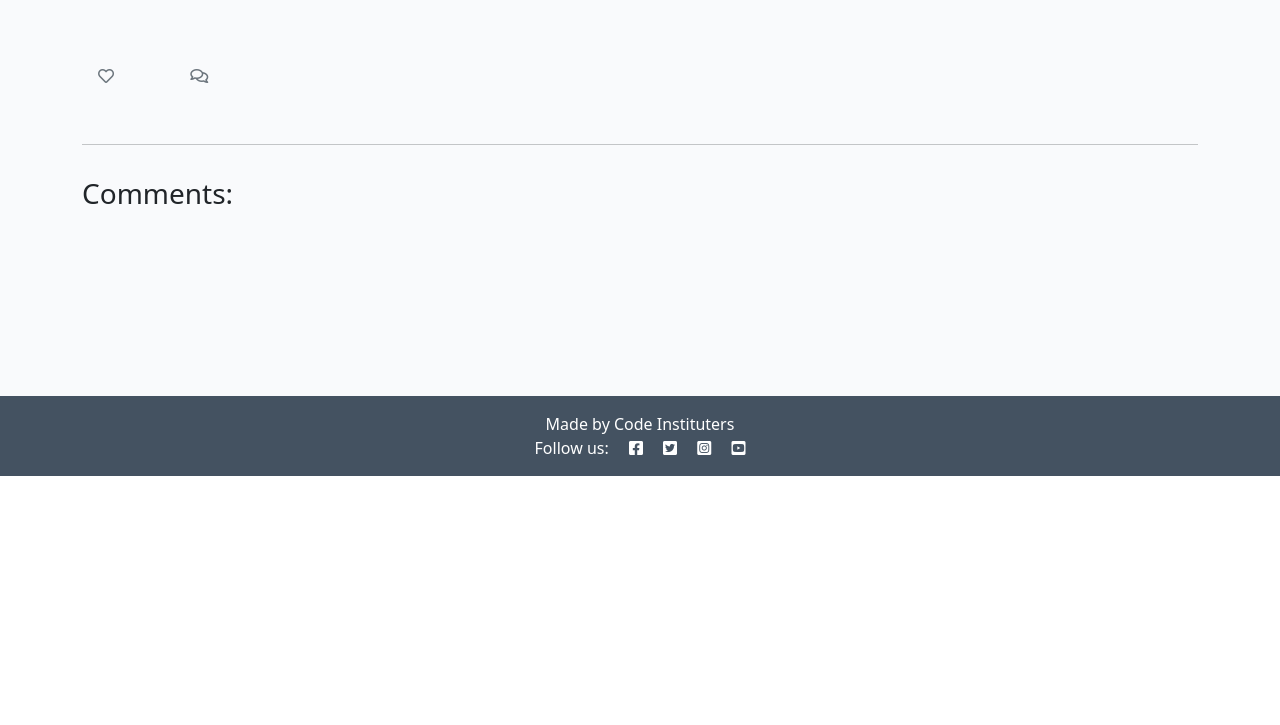
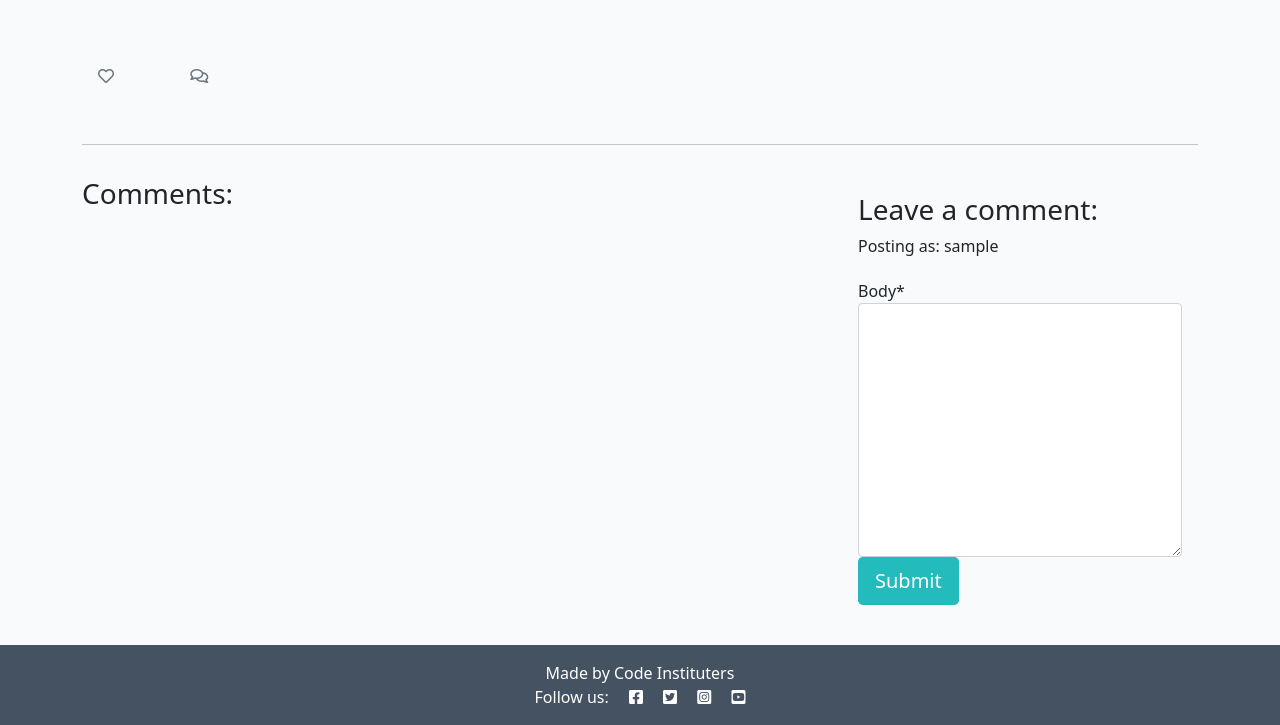
Before and after one commit to mikerae/mr-DjangoBlog, a Django app: template templates/post_detail.html in a window 1280 px wide. Shown: the part 324-1049 px from the top of the page. Before the commit the page ends 800 px from the top, so only its background shows below. Run offline with Django 3.2, Linux system fonts and the light colour scheme; the template is opened without the code that fills it: values named after a table or form of the project are taken from there, others are empty; the visitor is signed in with stand-in values (Sample User, id 1); some libraries are stand-ins or nearby versions.

Commit message:
Instal crispy-forms and format comments

```diff
--- /dev/null
+++ b/blog/forms.py
@@ -0,0 +1,8 @@
+from .models import Comment
+from django import forms
+
+
+class CommentForm(forms.ModelForm):
+    class Meta:
+        model = Comment
+        fields = ('body',)
--- a/blog/views.py
+++ b/blog/views.py
@@ -1,6 +1,7 @@
 from django.shortcuts import render, get_object_or_404
 from django.views import generic, View
 from .models import Post
+from .forms import CommentForm
 
 
 class PostList(generic.ListView):
@@ -27,5 +28,6 @@ class PostDetail(View):
                 "post": post,
                 "comments": comments,
                 "liked": liked,
+                "comment_form": CommentForm()
             },
         )
--- a/codestar/settings.py
+++ b/codestar/settings.py
@@ -49,6 +49,7 @@ INSTALLED_APPS = [
     'django.contrib.staticfiles',
     'cloudinary',
     'django_summernote',
+    'crispy_forms',
     'blog',
 ]
 
@@ -56,6 +57,8 @@ SITE_ID = 1
 
 LOGIN_REDIRECT_URL = '/'
 LOGOUT_REDIRECT_URL = '/'
+
+CRISPY_TEMPLATE_PACK = 'bootstrap4'
 
 MIDDLEWARE = [
     'django.middleware.security.SecurityMiddleware',
--- a/requirements.txt
+++ b/requirements.txt
@@ -4,6 +4,7 @@ dj-database-url==0.5.0
 dj3-cloudinary-storage==0.0.6
 Django==3.2.16
 django-allauth==0.51.0
+django-crispy-forms==1.14.0
 django-summernote==0.8.20.0
 gunicorn==20.1.0
 oauthlib==3.2.2
--- a/templates/post_detail.html
+++ b/templates/post_detail.html
@@ -77,6 +79,17 @@
         <div class="col-md-4 card mb-4  mt-3 ">
             <div class="card-body">
                 <!-- For later -->
+                {% if user.is_authenticated %}
+
+                <h3>Leave a comment:</h3>
+                <p>Posting as: {{ user.username }}</p>
+                <form method="post" style="margin-top: 1.3em;">
+                    {{ comment_form | crispy }}
+                    {% csrf_token %}
+                    <button type="submit" class="btn btn-signup btn-lg">Submit</button>
+                </form>
+
+                {% endif %}
             </div>
         </div>
     </div>
```
Also changed, not shown: other parts of templates/post_detail.html (+2 -0 lines).
